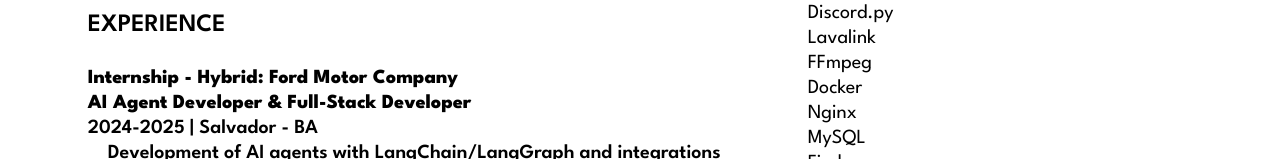
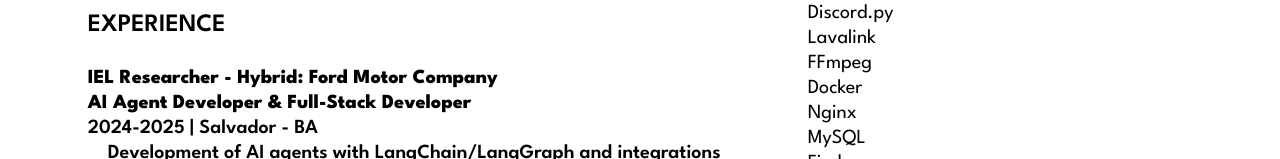
Before and after one commit to Acaua-Rangel/Folio-React, a React (Vite) app: page /curriculum in a window 1280 px wide. Shown: the part 547-706 px from the top of the page. Built offline with nearby package versions, Linux system fonts and the light colour scheme.

Commit message:
fix: experience title

```diff
--- a/src/pages/Curriculum.jsx
+++ b/src/pages/Curriculum.jsx
@@ -20,7 +20,7 @@
 
                     <div className="last-exp">
                         <h3>
-                            <strong>Internship - Hybrid: Ford Motor Company</strong>
+                            <strong>IEL Researcher - Hybrid: Ford Motor Company</strong>
                         </h3>
                         <h3>
                             <strong>AI Agent Developer & Full-Stack Developer</strong>
```
Also changed, not shown: 1 other file (tests, documents, lock files or other folders).
